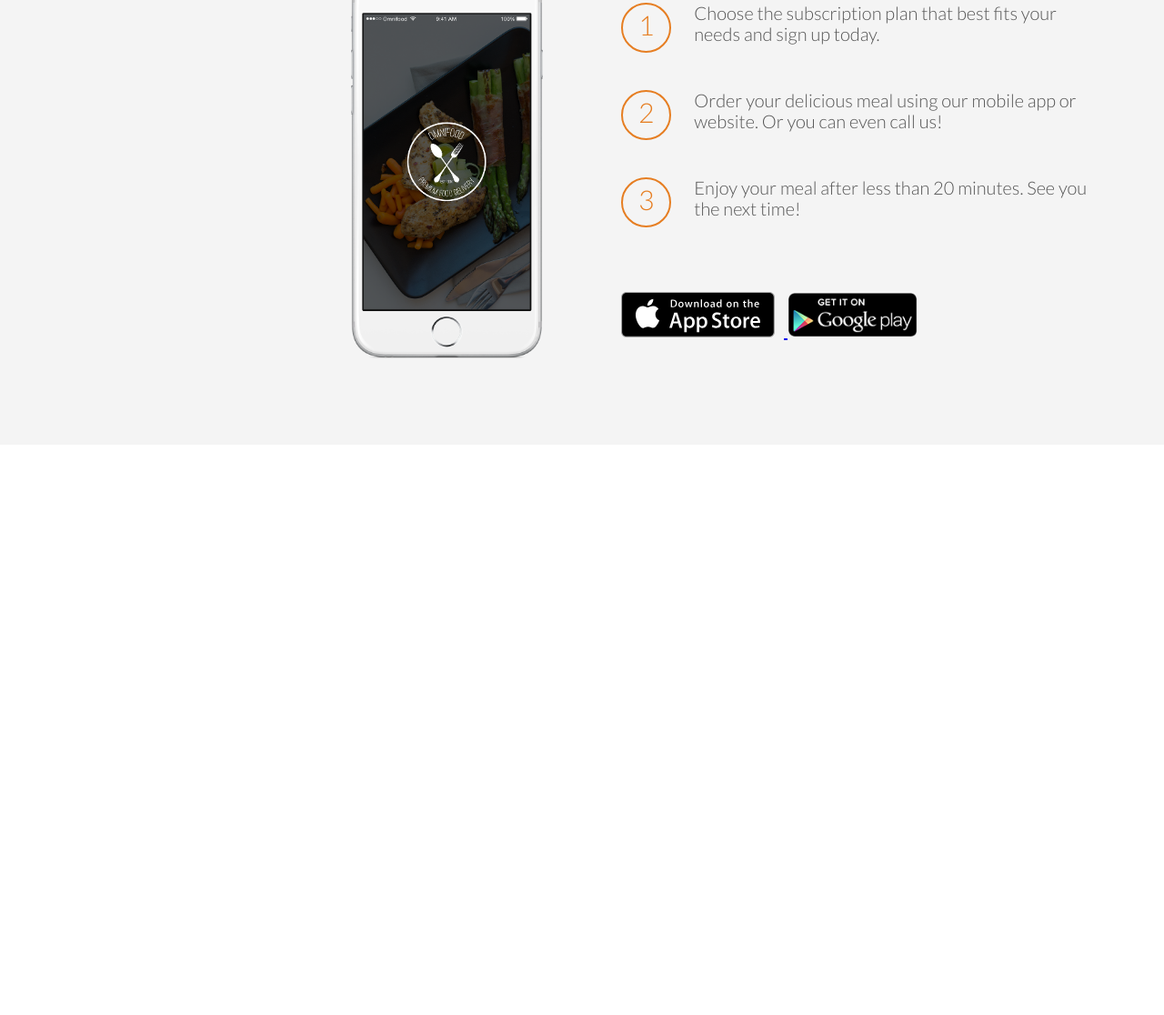
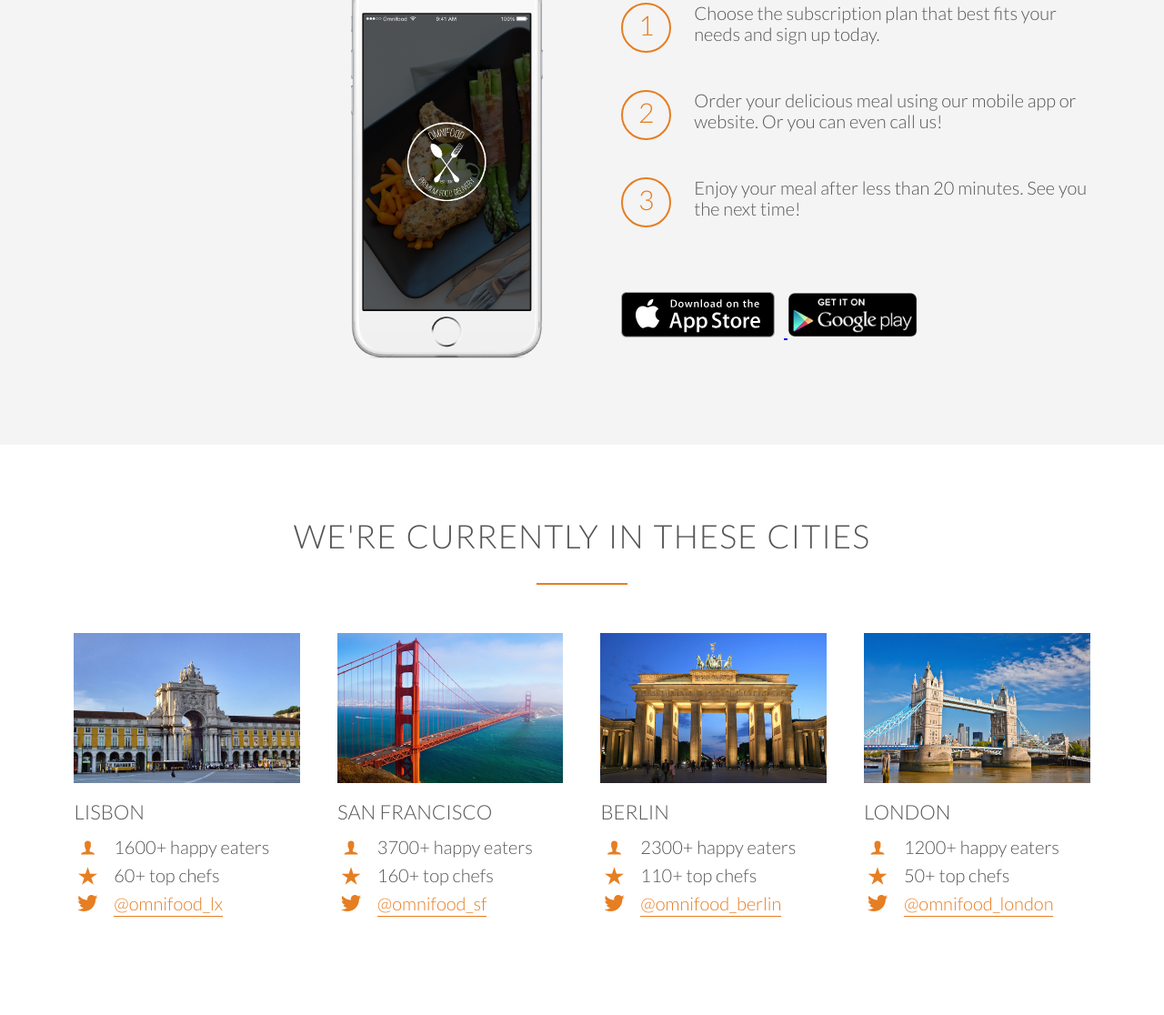
Before and after one commit to NikasDeveloper/omnifood, a plain HTML site: page index.html in a window 1280 px wide. Shown: the part 2264-3380 px from the top of the page at 91% size. Before the commit the page ends 2753 px from the top, so only its background shows below. Drawn offline with Linux system fonts and the light colour scheme; files whose address does not match are found by name.

Commit message:
Added Cities Section

```diff
--- a/index.html
+++ b/index.html
@@ -163,5 +163,76 @@
         </div>
       </div>
     </section>
+    <section class="cities">
+      <div class="row">
+        <h2>We're currently in these cities</h2>
+        <div class="row">
+          <div class="col span-1-of-4 box">
+            <img src="resources/img/lisbon-3.jpg" alt="Lisbon">
+            <h3>Lisbon</h3>
+            <div class="city-feature">
+              <i class="ion-ios-person icon-small"></i>
+              1600+ happy eaters
+            </div>
+            <div class="city-feature">
+              <i class="ion-ios-star icon-small"></i>
+              60+ top chefs
+            </div>
+            <div class="city-feature">
+              <i class="ion-social-twitter icon-small"></i>
+              <a href="#">@omnifood_lx</a>
+            </div>
+          </div>
+          <div class="col span-1-of-4 box">
+            <img src="resources/img/san-francisco.jpg" alt="San Francisco">
+            <h3>San Francisco</h3>
+            <div class="city-feature">
+              <i class="ion-ios-person icon-small"></i>
+              3700+ happy eaters
+            </div>
+            <div class="city-feature">
+              <i class="ion-ios-star icon-small"></i>
+              160+ top chefs
+            </div>
+            <div class="city-feature">
+              <i class="ion-social-twitter icon-small"></i>
+              <a href="#">@omnifood_sf</a>
+            </div>
+          </div>
+          <div class="col span-1-of-4 box">
+            <img src="resources/img/berlin.jpg" alt="Berlin">
+            <h3>Berlin</h3>
+            <div class="city-feature">
+              <i class="ion-ios-person icon-small"></i>
+              2300+ happy eaters
+            </div>
+            <div class="city-feature">
+              <i class="ion-ios-star icon-small"></i>
+              110+ top chefs
+            </div>
+            <div class="city-feature">
+              <i class="ion-social-twitter icon-small"></i>
+              <a href="#">@omnifood_berlin</a>
+            </div>
+          </div>
+          <div class="col span-1-of-4 box">
+            <img src="resources/img/london.jpg" alt="London">
+            <h3>London</h3>
+            <div class="city-feature">
+              <i class="ion-ios-person icon-small"></i>
+              1200+ happy eaters
+            </div>
+            <div class="city-feature">
+              <i class="ion-ios-star icon-small"></i>
+              50+ top chefs
+            </div>
+            <div class="city-feature">
+              <i class="ion-social-twitter icon-small"></i>
+              <a href="#">@omnifood_london</a>
+            </div>
+          </div>
+        </div>
+      </div>
+    </section>
   </body>
 </html>
--- a/resources/css/styles.css
+++ b/resources/css/styles.css
@@ -307,3 +307,46 @@ header{
   width: auto;
   margin-right: 10px;
 }
+
+/*
+  SECTION - STEPS
+*/
+
+.box > img{
+  width: 100%;
+  height: auto;
+  margin-bottom: 15px;
+}
+
+.city-feature{
+  margin-bottom: 5px;
+}
+
+.icon-small{
+  display: inline-block;
+  width: 30px;
+  font-size: 120%;
+  /*Aligning icons and text*/
+  line-height: 120%;
+  vertical-align: middle;
+  margin-top:-5px;
+  /*-----------------------*/
+  text-align: center;
+  color: #e67e22;
+  margin-right: 10px;
+}
+
+.cities  a:link,
+.cities  a:visited{
+  text-decoration: none;
+  color: #e67e22;
+  padding-bottom: 2px;
+  border-bottom: 1px solid #e67e22;
+  transition: color 0.3s, border-color 0.3s;
+}
+
+.cities  a:hover,
+.cities  a:active{
+  color: #555;
+  border-color: transparent;
+}
```
